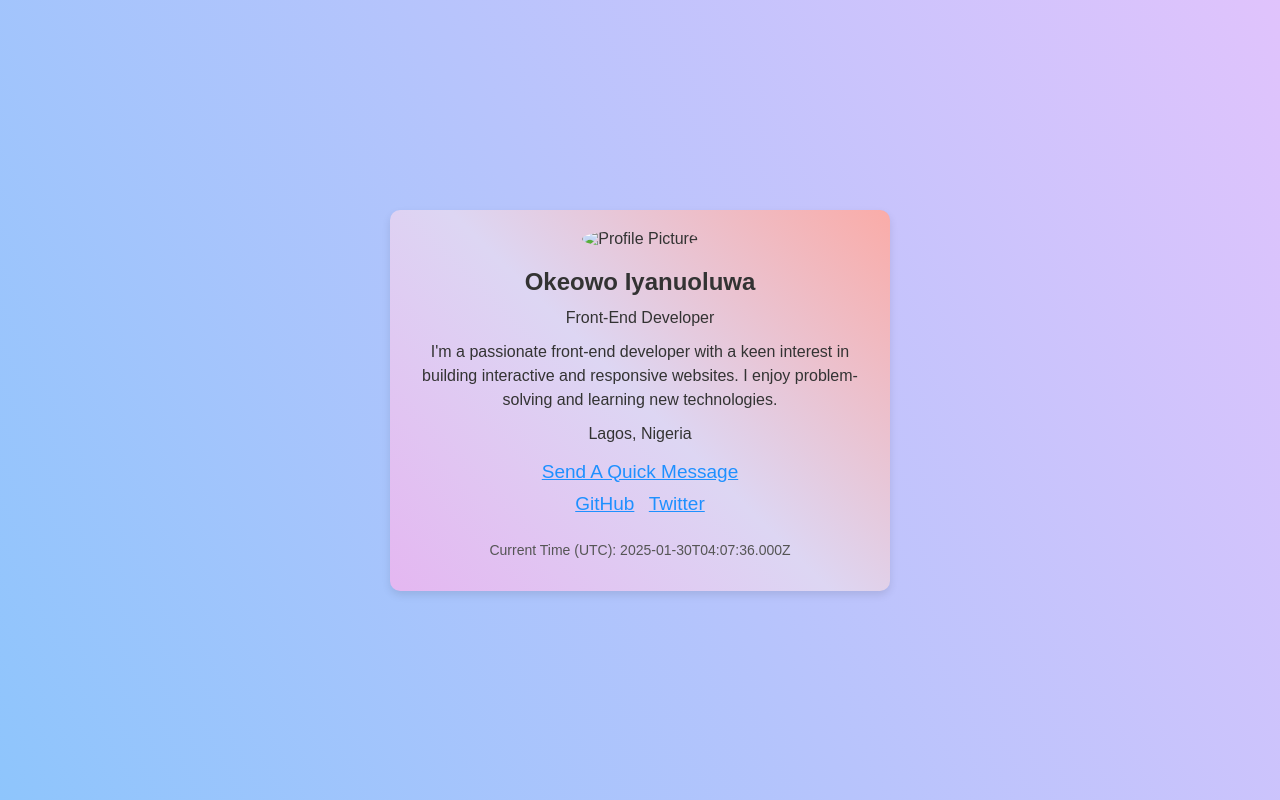
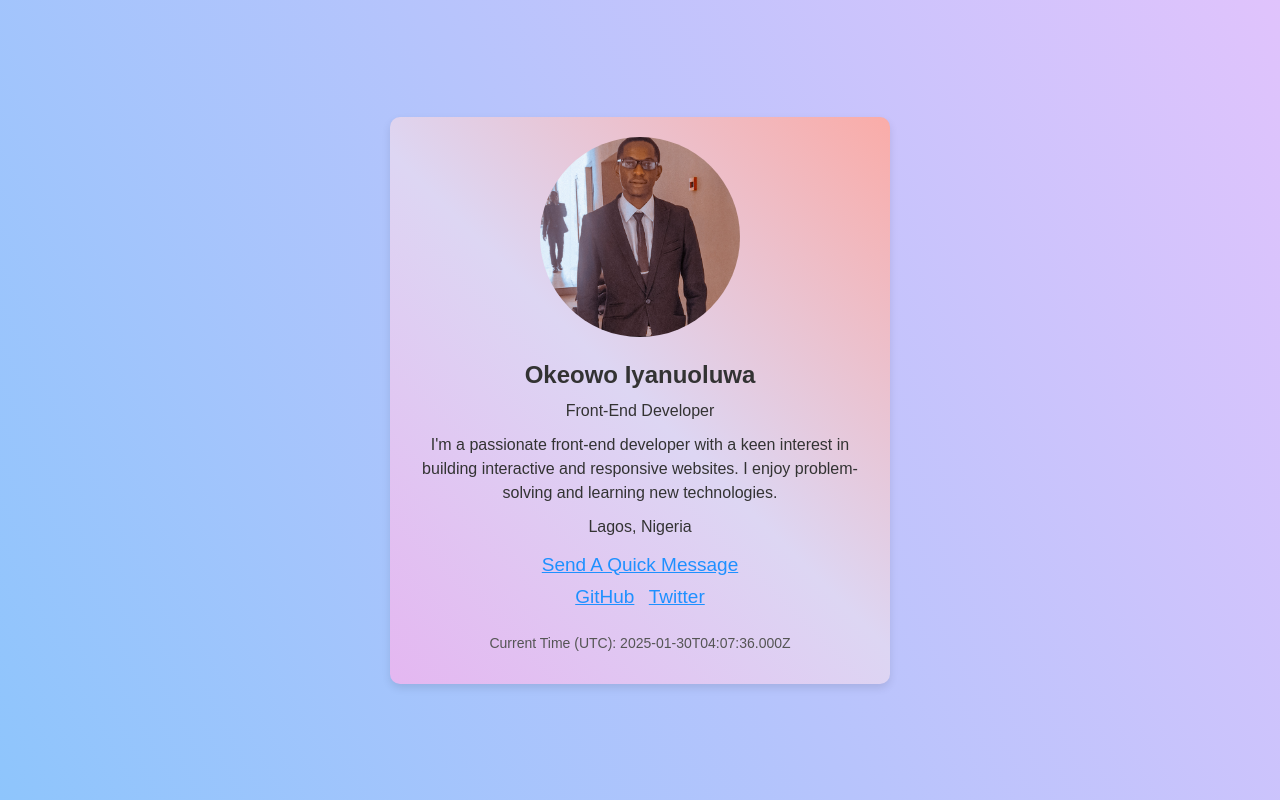
Before and after one commit to KogecTech/profile-card, a plain HTML site: page index.html in a window 1280 px wide. Drawn offline with Linux system fonts and the light colour scheme; the site is published under a folder, as on GitHub Pages, so addresses that start at the root find nothing.

Commit message:
tried fixing my profile picture 404 error

```diff
--- a/index.html
+++ b/index.html
@@ -9,7 +9,7 @@
 <body>
   <div class="profile-card">
     <!-- Profile Picture -->
-    <img src="/public/IMG_9384.JPG" alt="Profile Picture" data-testid="profilePicture">
+    <img src="public/IMG_9384.JPG" alt="Profile Picture" data-testid="profilePicture">
 
     <!-- Full Name -->
     <h2 data-testid="fullName">Okeowo Iyanuoluwa</h2>
```
